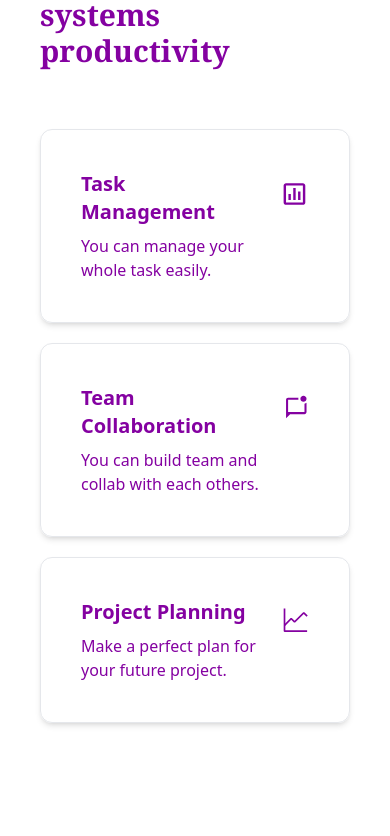
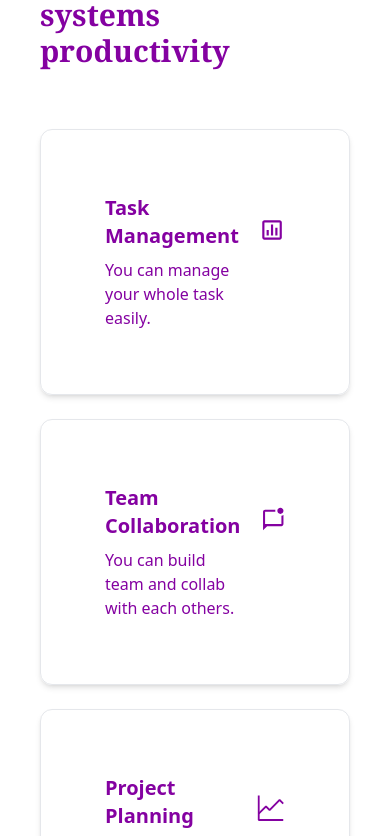
Before and after one commit to TechBuilderTeam/Project-Syncify, a React (Vite) app: page / in a window 390 px wide. Shown: the part 2968-3804 px from the top of the page. Built offline with nearby package versions, Linux system fonts and the light colour scheme.

Commit message:
footer done with responsiveness

```diff
--- a/src/components/Pages/Home/Features/Features.jsx
+++ b/src/components/Pages/Home/Features/Features.jsx
@@ -10,32 +10,32 @@ const Features = () => {
         <Title title="See how Syncify can improve your systems productivity" />
       </div>
       {/* card  */}
-      <div className="flex flex-col md:flex-row flex-wrap justify-between gap-5">
-        <div className="w-full md:w-[400px] border shadow-md p-10 rounded-xl">
+      <div className="flex flex-col md:flex-row flex-wrap justify-between md:justify-center gap-6 ">
+        <div className="w-full md:w-[400px] border shadow-md p-16 rounded-xl ">
           <div className="flex gap-5">
             <div className="space-y-2">
               <h1 className="text-xl font-semibold">Task Management</h1>
               <p>You can manage your whole task easily.</p>
             </div>
-            <BiBarChartSquare className="text-5xl" />
+            <BiBarChartSquare className="text-7xl" />
           </div>
         </div>
-        <div className="w-full md:w-[400px] border shadow-md p-10 rounded-xl">
+        <div className="w-full md:w-[400px] border shadow-md p-16 rounded-xl">
           <div className="flex gap-5">
             <div className="space-y-2">
               <h1 className="text-xl font-semibold">Team Collaboration</h1>
               <p>You can build team and collab with each others.</p>
             </div>
-            <MdOutlineMarkChatUnread className="text-5xl" />
+            <MdOutlineMarkChatUnread className="text-7xl" />
           </div>
         </div>
-        <div className="w-full md:w-[400px] border shadow-md p-10 rounded-xl">
+        <div className="w-full md:w-[400px] border shadow-md p-16 rounded-xl">
           <div className="flex gap-5">
             <div className="space-y-2">
               <h1 className="text-xl font-semibold">Project Planning</h1>
               <p>Make a perfect plan for your future project.</p>
             </div>
-            <VscGraphLine className="text-5xl" />
+            <VscGraphLine className="text-7xl" />
           </div>
         </div>
       </div>
--- a/src/main.jsx
+++ b/src/main.jsx
@@ -4,6 +4,7 @@ import "./index.css";
 import { createBrowserRouter, RouterProvider } from "react-router-dom";
 import Root from "./layouts/Root";
 import Home from "./components/Home/Home";
+import Login from "./components/Pages/Login/Login";
 const router = createBrowserRouter([
   {
     path: "/",
@@ -13,6 +14,10 @@ const router = createBrowserRouter([
         path: "/",
         element: <Home />,
       },
+      {
+        path: "/login",
+        element: <Login />,
+      }
     ],
   },
 ]);
--- a/src/pages/shared/Footer.jsx
+++ b/src/pages/shared/Footer.jsx
@@ -1,37 +1,37 @@
 const Footer = () => {
   return (
-    <div>
-      <div className="mt-[-22px]">
-        <footer className="footer  px-10 py-5">
+    <div className="relative mt-40 text-purple-950 dark:text-cyan-100 font-bold">
+      <div className="  relative z-10 bottom-16">
+        <footer className="footer  px-10 py-5 ">
           <aside className="">
             <div className="flex flex-col justify-center items-center h-[100px]">
-              <img src="./public/JUSTlogo.png" alt="" className="h-20" />
-              <p>Providing reliable workflow</p>
+              <img src="./public/JUSTlogo.png" alt="" className="h-24" />
+              <p className="text-2xl font-extrabold  ">Providing reliable workflow</p>
             </div>
           </aside>
           <nav>
-            <h6 className="footer-title">Services</h6>
+            <h6 className="text-2xl font-extrabold">Services</h6>
             <a className="link link-hover">Branding</a>
             <a className="link link-hover">Design</a>
             <a className="link link-hover">Marketing</a>
             <a className="link link-hover">Advertisement</a>
           </nav>
           <nav>
-            <h6 className="footer-title">Company</h6>
+            <h6 className="text-2xl font-extrabold">Company</h6>
             <a className="link link-hover">About us</a>
             <a className="link link-hover">Contact</a>
             <a className="link link-hover">Jobs</a>
             <a className="link link-hover">Press kit</a>
           </nav>
           <nav>
-            <h6 className="footer-title">Legal</h6>
+            <h6 className="text-2xl font-extrabold">Legal</h6>
             <a className="link link-hover">Terms of use</a>
             <a className="link link-hover">Privacy policy</a>
             <a className="link link-hover">Cookie policy</a>
           </nav>
         </footer>
         <div className="px-10">
-          <div className="flex justify-center items-center gap-10 py-8">
+          <div className="flex flex-col md:flex-row justify-center items-center gap-3 md:gap-10 py-8">
             <h3>© 2024 Project Syncify, Inc.</h3>
             <h3>English</h3>
             <h3>Terms & Privacy</h3>
@@ -73,7 +73,39 @@ const Footer = () => {
           </div>
         </div>
       </div>
+      <div className="absolute bottom-0 w-full z-0 ">
+        <svg
+          id="wave"
+          style={{ transform: 'rotate(0deg)', transition: '0.3s' }}
+          viewBox="0 0 1440 490"
+          xmlns="http://www.w3.org/2000/svg"
+        >
+          <defs>
+            <linearGradient id="sw-gradient-0" x1="0" x2="0" y1="1" y2="0">
+              <stop stopColor="rgba(29.615, 72.394, 80.008, 1)" offset="0%" />
+              <stop stopColor="rgba(115, 233, 254, 1)" offset="100%" />
+            </linearGradient>
+          </defs>
+          <path
+            style={{ transform: 'translate(0, 0px)', opacity: 1 }}
+            fill="url(#sw-gradient-0)"
+            d="M0,245L30,245C60,245,120,245,180,220.5C240,196,300,147,360,122.5C420,98,480,98,540,122.5C600,147,660,196,720,187.8C780,180,840,114,900,106.2C960,98,1020,147,1080,187.8C1140,229,1200,261,1260,302.2C1320,343,1380,392,1440,375.7C1500,359,1560,278,1620,277.7C1680,278,1740,359,1800,326.7C1860,294,1920,147,1980,130.7C2040,114,2100,229,2160,285.8C2220,343,2280,343,2340,310.3C2400,278,2460,212,2520,163.3C2580,114,2640,82,2700,89.8C2760,98,2820,147,2880,212.3C2940,278,3000,359,3060,367.5C3120,376,3180,310,3240,261.3C3300,212,3360,180,3420,147C3480,114,3540,82,3600,81.7C3660,82,3720,114,3780,163.3C3840,212,3900,278,3960,326.7C4020,376,4080,408,4140,367.5C4200,327,4260,212,4290,155.2L4320,98L4320,490L4290,490C4260,490,4200,490,4140,490C4080,490,4020,490,3960,490C3900,490,3840,490,3780,490C3720,490,3660,490,3600,490C3540,490,3480,490,3420,490C3360,490,3300,490,3240,490C3180,490,3120,490,3060,490C3000,490,2940,490,2880,490C2820,490,2760,490,2700,490C2640,490,2580,490,2520,490C2460,490,2400,490,2340,490C2280,490,2220,490,2160,490C2100,490,2040,490,1980,490C1920,490,1860,490,1800,490C1740,490,1680,490,1620,490C1560,490,1500,490,1440,490C1380,490,1320,490,1260,490C1200,490,1140,490,1080,490C1020,490,960,490,900,490C840,490,780,490,720,490C660,490,600,490,540,490C480,490,420,490,360,490C300,490,240,490,180,490C120,490,60,490,30,490L0,490Z"
+          />
+          <defs>
+            <linearGradient id="sw-gradient-1" x1="0" x2="0" y1="1" y2="0">
+              <stop stopColor="rgba(210.184, 98.854, 234.829, 1)" offset="0%" />
+              <stop stopColor="rgba(106.349, 0, 130.097, 1)" offset="100%" />
+            </linearGradient>
+          </defs>
+          <path
+            style={{ transform: 'translate(0, 50px)', opacity: 0.9 }}
+            fill="url(#sw-gradient-1)"
+            d="M0,147L30,147C60,147,120,147,180,163.3C240,180,300,212,360,228.7C420,245,480,245,540,245C600,245,660,245,720,261.3C780,278,840,310,900,310.3C960,310,1020,278,1080,277.7C1140,278,1200,310,1260,302.2C1320,294,1380,245,1440,245C1500,245,1560,294,1620,294C1680,294,1740,245,1800,228.7C1860,212,1920,229,1980,253.2C2040,278,2100,310,2160,302.2C2220,294,2280,245,2340,204.2C2400,163,2460,131,2520,138.8C2580,147,2640,196,2700,220.5C2760,245,2820,245,2880,228.7C2940,212,3000,180,3060,187.8C3120,196,3180,245,3240,236.8C3300,229,3360,163,3420,114.3C3480,65,3540,33,3600,73.5C3660,114,3720,229,3780,245C3840,261,3900,180,3960,130.7C4020,82,4080,65,4140,57.2C4200,49,4260,49,4290,49L4320,49L4320,490L4290,490C4260,490,4200,490,4140,490C4080,490,4020,490,3960,490C3900,490,3840,490,3780,490C3720,490,3660,490,3600,490C3540,490,3480,490,3420,490C3360,490,3300,490,3240,490C3180,490,3120,490,3060,490C3000,490,2940,490,2880,490C2820,490,2760,490,2700,490C2640,490,2580,490,2520,490C2460,490,2400,490,2340,490C2280,490,2220,490,2160,490C2100,490,2040,490,1980,490C1920,490,1860,490,1800,490C1740,490,1680,490,1620,490C1560,490,1500,490,1440,490C1380,490,1320,490,1260,490C1200,490,1140,490,1080,490C1020,490,960,490,900,490C840,490,780,490,720,490C660,490,600,490,540,490C480,490,420,490,360,490C300,490,240,490,180,490C120,490,60,490,30,490L0,490Z"
+          />
+        </svg>
+
       </div>
+    </div>
   );
 };
 
--- a/src/pages/shared/Title.jsx
+++ b/src/pages/shared/Title.jsx
@@ -1,7 +1,7 @@
 const Title = ({ title, subTitle }) => {
   return (
     <div>
-      <h1 className="text-3xl md:text-4xl py-10 md:py-10 font-semibold font-serif">
+      <h1 className="text-3xl md:text-6xl  py-10 md:py-10 font-semibold font-serif">
         {title}
       </h1>
       {/* <hr className="w-[70%]"/> */}
```
